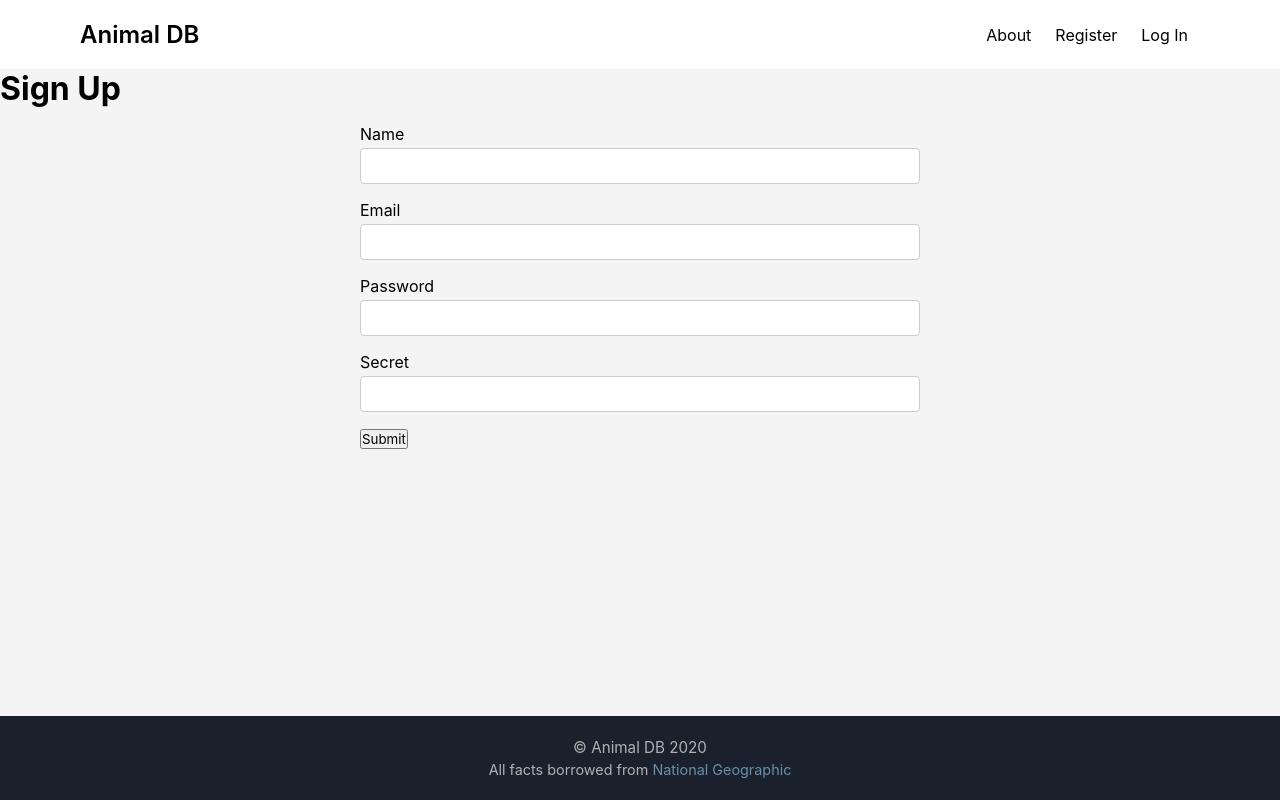
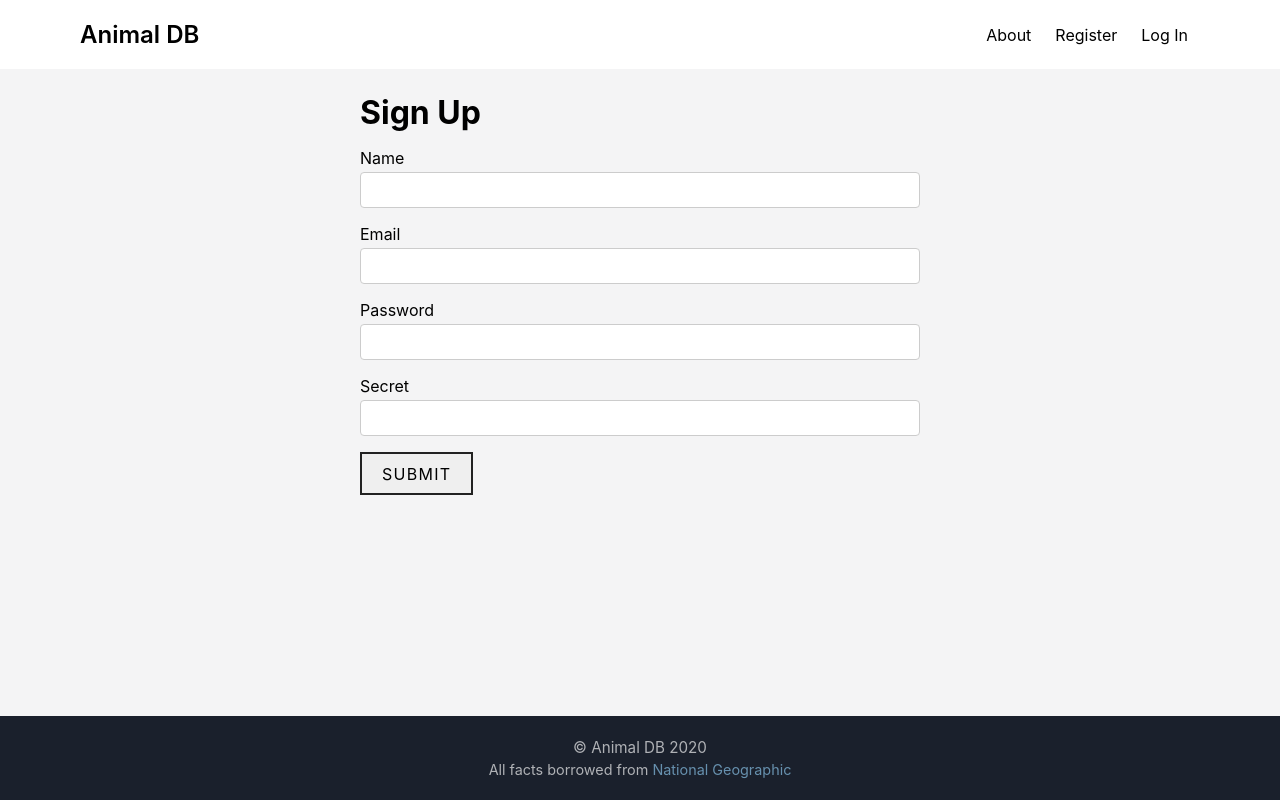
Before and after one commit to apcurran/animal-db-client, a React (Create React App) app: page /user/register in a window 1280 px wide. Built offline with nearby package versions, Linux system fonts and the light colour scheme.

Commit message:
Updated form styling

```diff
--- a/src/components/AnimalAdd.js
+++ b/src/components/AnimalAdd.js
@@ -60,8 +60,8 @@ export default function AnimalAdd() {
             {error ? (
                 <h3>{error}</h3>
             ) : null}
-            <h2 className="form-title">Hello, Admin!</h2>
             <form onSubmit={handleSubmit} className="form">
+                <h2 className="form__title">Hello, Admin!</h2>
                 <div className="form-group">
                     <label htmlFor="animalCommonName" className="form-group__label">Common Animal Name</label>
                     <input
--- a/src/components/AnimalEdit.js
+++ b/src/components/AnimalEdit.js
@@ -75,8 +75,8 @@ export default function AnimalEdit({ match }) {
             {error ? (
                 <h3>{error}</h3>
             ) : null}
-            <h2 className="form-title">Hello, Admin! (Animal Edit)</h2>
             <form onSubmit={handleSubmit} className="form">
+                <h2 className="form__title">Hello, Admin! (Animal Edit)</h2>
                 <div className="form-group">
                     <label htmlFor="animalCommonName" className="form-group__label">Common Animal Name</label>
                     <input
--- a/src/components/Login.js
+++ b/src/components/Login.js
@@ -47,8 +47,8 @@ export default function Login() {
 
     return (
         <div>
-            <h1>Login</h1>
             <form onSubmit={handleSubmit} className="form">
+                <h1 className="form__title">Log In</h1>
                 {error ? (
                     <h3 className="form__error">{error}</h3>
                 ) : null}
--- a/src/components/Register.js
+++ b/src/components/Register.js
@@ -47,8 +47,8 @@ export default function Register() {
 
     return (
         <div>
-            <h1>Sign Up</h1>
             <form onSubmit={handleSubmit} className="form">
+                <h1 className="form__title">Sign Up</h1>
                 {error ? (
                     <h3 className="form__error">{error}</h3>
                 ) : null}
@@ -88,7 +88,7 @@ export default function Register() {
                         className="form-group__input"
                     />
                 </div>
-                <button type="submit">Submit</button>
+                <button type="submit" className="form__submit">Submit</button>
             </form>
         </div>
     )
--- a/src/index.css
+++ b/src/index.css
@@ -77,9 +77,9 @@ header {
 /* Pages */
 
 /* Form General Styling */
-.form-title {
+.form__title {
   margin-top: 1.5rem;
-  text-align: center;
+  margin-bottom: 1rem;
 }
 
 .form {
```
